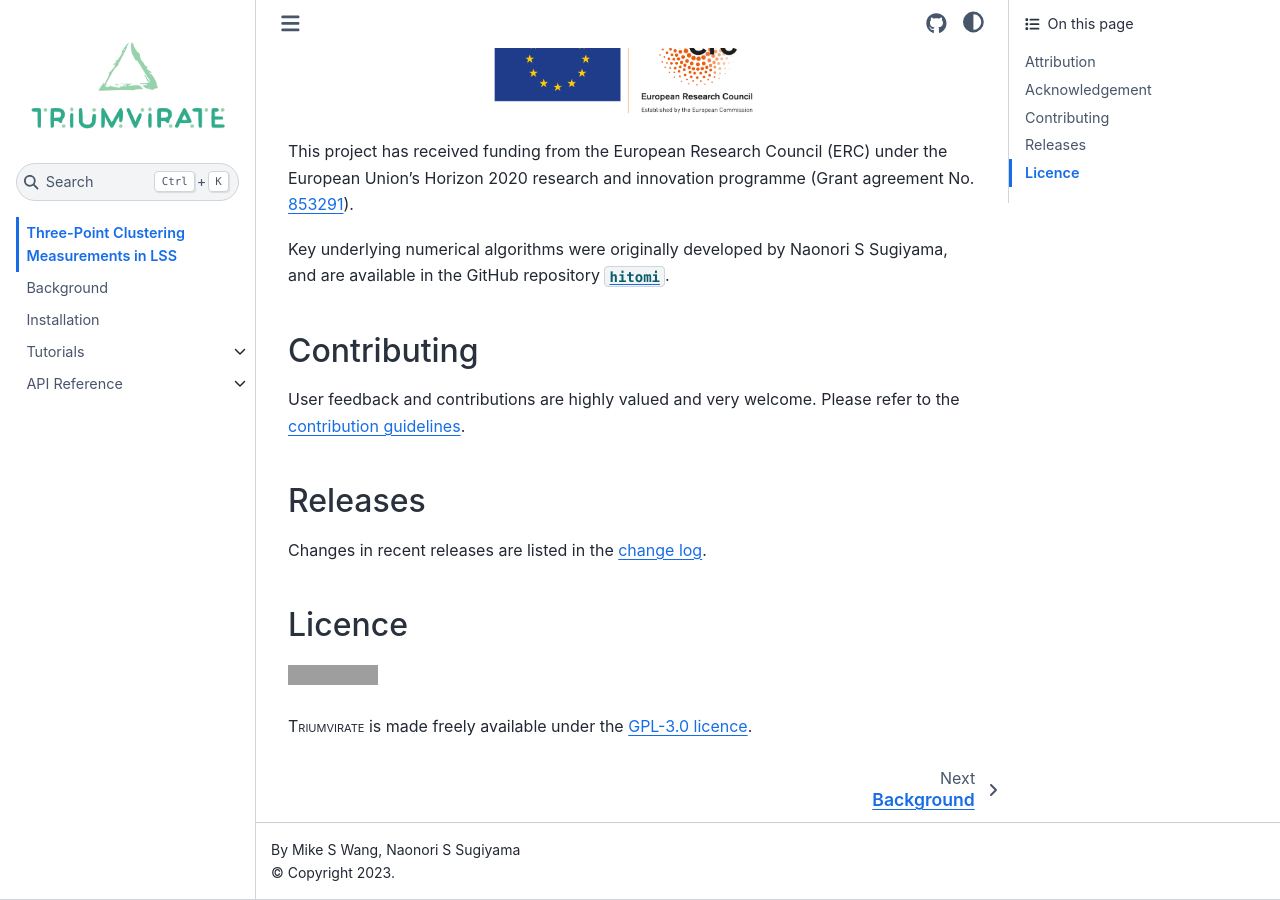
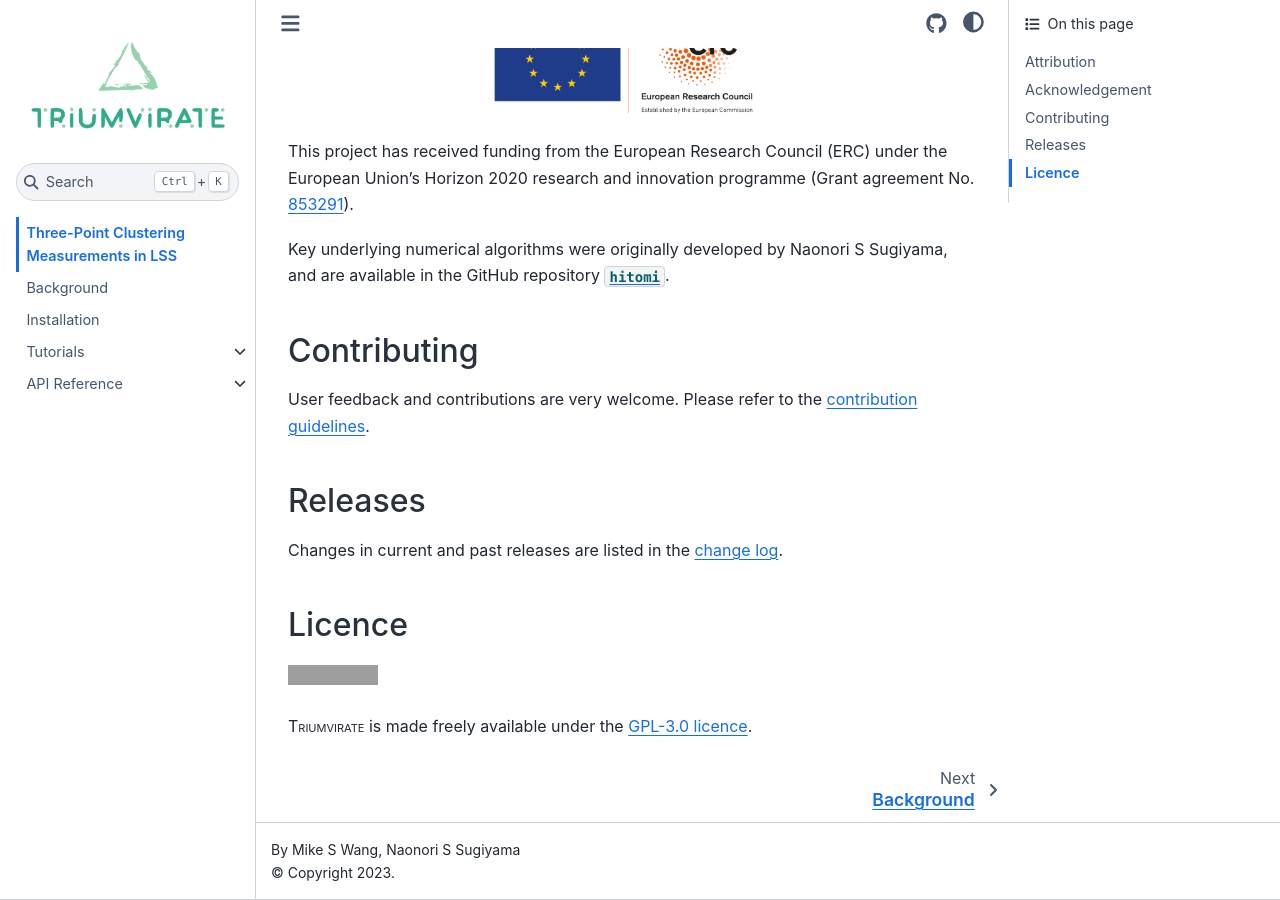
Before and after one commit to MikeSWang/Triumvirate, a Sphinx documentation site: the page built from docs/source/index.rst, in a window 1280 px wide and 900 px high, scrolled down 1003 px. Built offline with Sphinx 7.4.7 and the Sphinx Book theme 1.1.4, drawn with Linux system fonts in a browser that asks for light colours; pages that are not in the unit, such as notebooks, are missing from menus; cross-references to code outside the pages are shown as plain code; grey boxes are pictures that could not be loaded.

```diff
--- a/docs/source/background.rst
+++ b/docs/source/background.rst
@@ -25,8 +25,8 @@ following functionalities:
 
 * both modules mentioned above include the local plane-parallel estimator for
   a pair of survey-like data and random catalogues, and the global
-  plane-parallel estimator for a cubic-box simulation, as in e.g. eq. (52)
-  of :cite:t:`Sugiyama:2019`;
+  plane-parallel estimator for a simulation-like catalogue in a cuboid box,
+  as in e.g. eq. (52) of :cite:t:`Sugiyama:2019`;
 
 * both modules mentioned above can measure the configuration-space window
   function multipoles, which are used to convolve theoretical models derived
--- a/docs/source/index.rst
+++ b/docs/source/index.rst
@@ -60,15 +60,15 @@ Naonori S Sugiyama, and are available in the GitHub repository |hitomi|_.
 Contributing
 ============
 
-User feedback and contributions are highly valued and very welcome. Please
-refer to the `contribution guidelines
+User feedback and contributions are very welcome. Please refer to the
+`contribution guidelines
 <https://github.com/MikeSWang/Triumvirate/blob/main/CONTRIBUTING.md>`_.
 
 
 Releases
 ========
 
-Changes in recent releases are listed in the `change log
+Changes in current and past releases are listed in the `change log
 <https://github.com/MikeSWang/Triumvirate/blob/main/CHANGELOG.md>`_.
 
 
--- a/docs/source/installation.rst
+++ b/docs/source/installation.rst
@@ -57,7 +57,7 @@ Then to compile, run:
 .. code:: console
 
     $ make clean
-    $ make [cppinstall|cpplibinstall|cppappbuild] [useomp=[true|1]]
+    $ make cppinstall|cpplibinstall|cppappbuild [useomp=(true|1)]
 
 Here ``cppinstall`` builds both a static library and a binary executable,
 ``cpplibinstall`` only the former and ``cppappbuild`` only the latter.
@@ -87,7 +87,7 @@ Then at the repository directory root run
 .. code:: console
 
     $ make clean
-    $ make [py|cpp]install [useomp=[true|1]]
+    $ make [py|cpp]install [useomp=(true|1)]
 
 where ``install`` builds both and ``pyinstall``/``cppinstall`` is for
 Python/C++ build only; you may also replace this with ``cpplibinstall`` or
```
Also changed, not shown: README.md (+5 -4 lines), docs/source/_static/params_template.yml (added, +106 -0 lines), docs/source/tutorials/Binning.ipynb, docs/source/tutorials/Configuration.ipynb, docs/source/tutorials/Measurements.ipynb, docs/source/tutorials/Parameters.ipynb, docs/source/tutorials/QuickGuide.ipynb, triumvirate/resources/params_template.yml (renamed from triumvirate/resources/params_example.yml), 5 other files.
